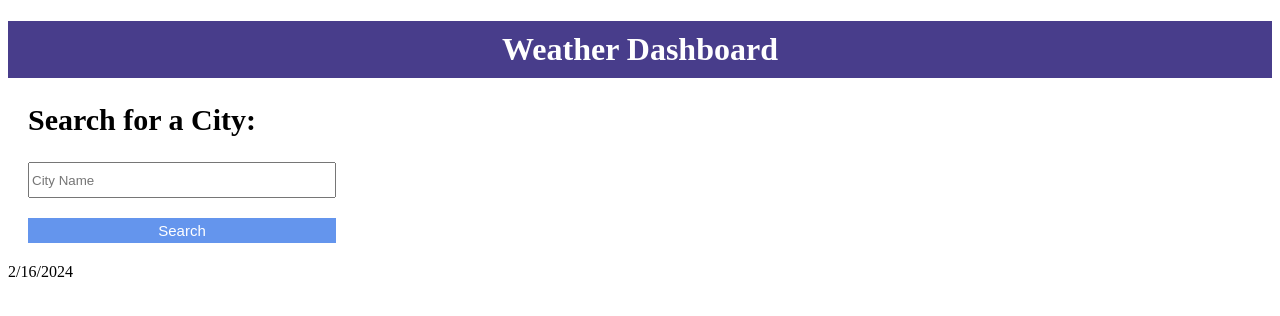
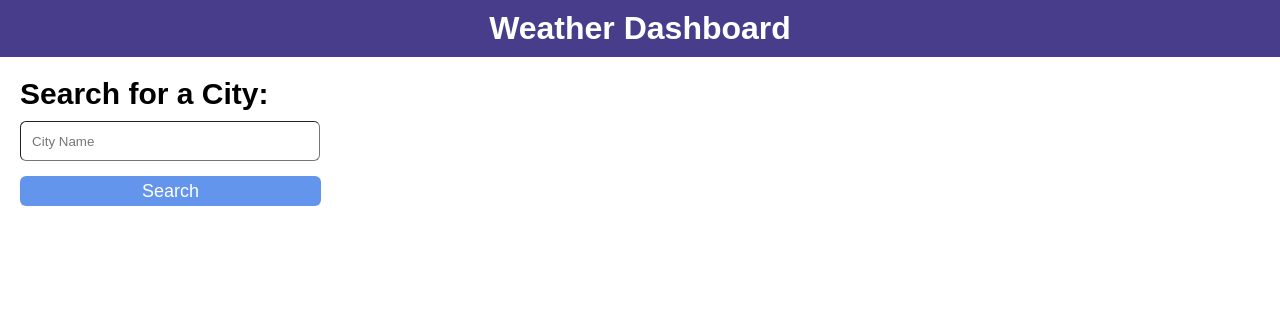
Before and after one commit to CalCar0707/W6C-weather, a plain HTML site: page index.html in a window 1280 px wide. Drawn offline with nearby package versions, Linux system fonts and the light colour scheme.

Commit message:
added styling to city search bar

```diff
--- a/assets/script.js
+++ b/assets/script.js
@@ -17,7 +17,6 @@ var searchBtn = document.getElementById('city-search');
 //function to fetch todays weather data- WORKING PROPERLY
 function todaysWeather() {
     queryUrl = 'https://api.openweathermap.org/geo/1.0/direct?q=' + city.value + '&appid=' + apiKey;
-    console.log(city.value);
 
     fetch(queryUrl)
         .then(function (response) {
@@ -78,7 +77,7 @@ localStorage.getItem('city');
 
 //retrieve todays date in proper formats- WORKING PROPERLY
 var todaysDate = dayjs();
-$('#date').text(today.format('M/D/YYYY'));
+//$('#date').text(today.format('M/D/YYYY'));
 
 //5 day forecast
 searchBtn.addEventListener('click', todaysWeather);
--- a/assets/style.css
+++ b/assets/style.css
@@ -1,5 +1,8 @@
 * {
-
+    margin: 0;
+    padding: 0;
+    font-family: Arial, Helvetica, sans-serif;
+    box-sizing: border-box;
 }
 
 h1{
@@ -8,27 +11,33 @@ h1{
     color: white;
     padding: 10px;
 }
+
 #sidebar{
     display: block;
     width: 300px;
     font-weight: bold;
     font-size: 20px;
     margin: 20px;
+    border-bottom: 20px;
 }
 
 #city-input {
-    height: 30px;
+    height: 40px;
     width: 300px;
-    margin-bottom: 20px;
+    margin-top: 10px;
+    margin-bottom: 15px;
+    border-width: 1px;
+    border-radius: 6px;
 }
 
 #city-search{
-    width: 308px;
-    height: 25px;
+    width: 301px;
+    height: 30px;
     background-color: cornflowerblue;
     color: white;
     border: none;
-    font-size: 15px;
+    font-size: 18px;
+    border-radius: 6px;
 
 }
 
```
Also changed, not shown: index.html (+1 -1 lines).
